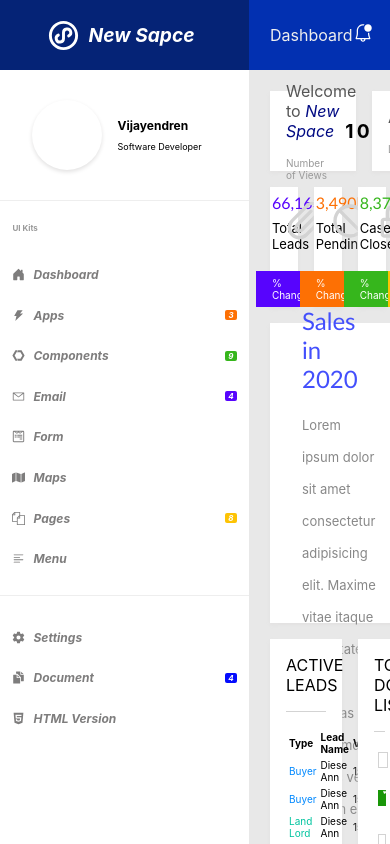
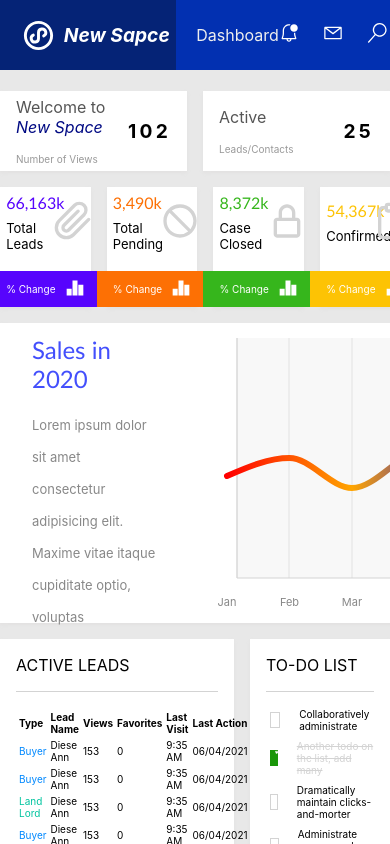
Before and after one commit to R-vijayendren/dashboard-style-guide, a React (Create React App) app: page / in a window 390 px wide. Shown: the top 844 px of the page. Built offline with nearby package versions, Linux system fonts and the light colour scheme.

Commit message:
Added responsiveness to the parent layout.

```diff
--- a/src/App.scss
+++ b/src/App.scss
@@ -27,3 +27,21 @@ $fontColor: #282c34;
     }
   }
 }
+
+@media (max-width: 768px) {
+  .App {
+    .appContainer {
+      @include flexLayoutWithGap(column, center, flex-start, 1.3rem);
+
+      .appSideBar {
+        display: none;
+      }
+
+      .appContent {
+        @include flexLayout(column, center, center);
+        width: 100%;
+        height: 100%;
+      }
+    }
+  }
+}
--- a/src/components/Navigation/navBar.scss
+++ b/src/components/Navigation/navBar.scss
@@ -103,3 +103,18 @@
     width: 100%;
   }
 }
+
+@media (max-width: 768px) {
+  .navBarWrapper {
+    width: 100%;
+
+    .appLogoContainer {
+      width: 45%
+    }
+
+    .navItemContainer {
+      width: 50%;
+
+    }
+  }
+}
```
